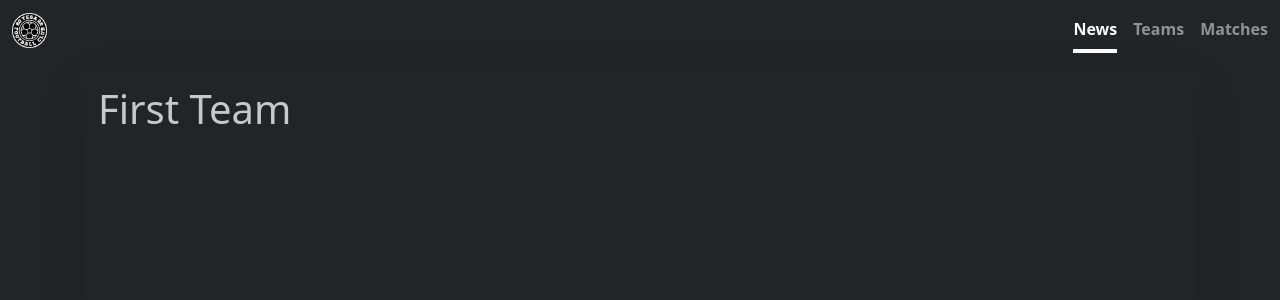
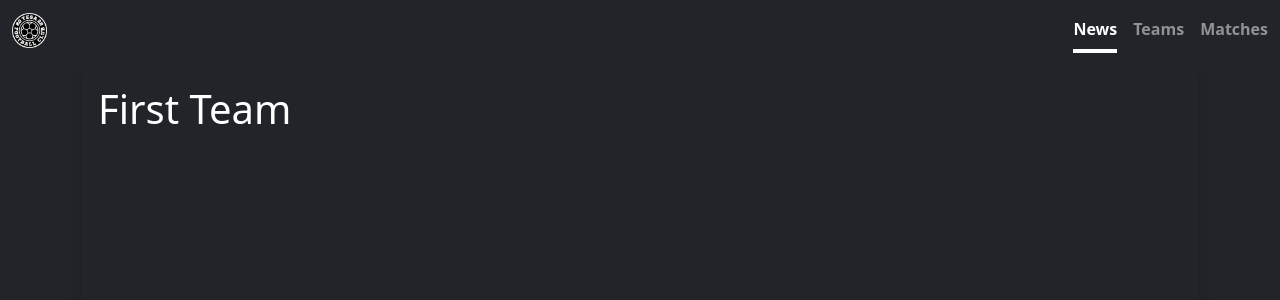
Before and after one commit to tesafc/tesafc.github.io, a Jekyll site: the page built from teams.html, in a window 1280 px wide. Shown: the top 300 px of the page. Built offline with Jekyll 4.4.1, drawn with Linux system fonts in a browser that asks for light colours.

Commit message:
Update teams.html

```diff
--- a/teams.html
+++ b/teams.html
@@ -5,7 +5,7 @@
 
 <div class="text-bg-dark py-2">
   <div class="container">
-    <div class="card text-bg-dark border-0 rounded-0 shadow-lg opacity-75" style="height: 16rem;">
+    <div class="card text-bg-dark border-0 rounded-0 shadow" style="height: 16rem;">
       <img src="" class="card-img" alt="">
       <div class="card-img-overlay">
         <h1 class="card-title text-capitalize">first team</h1>
```
